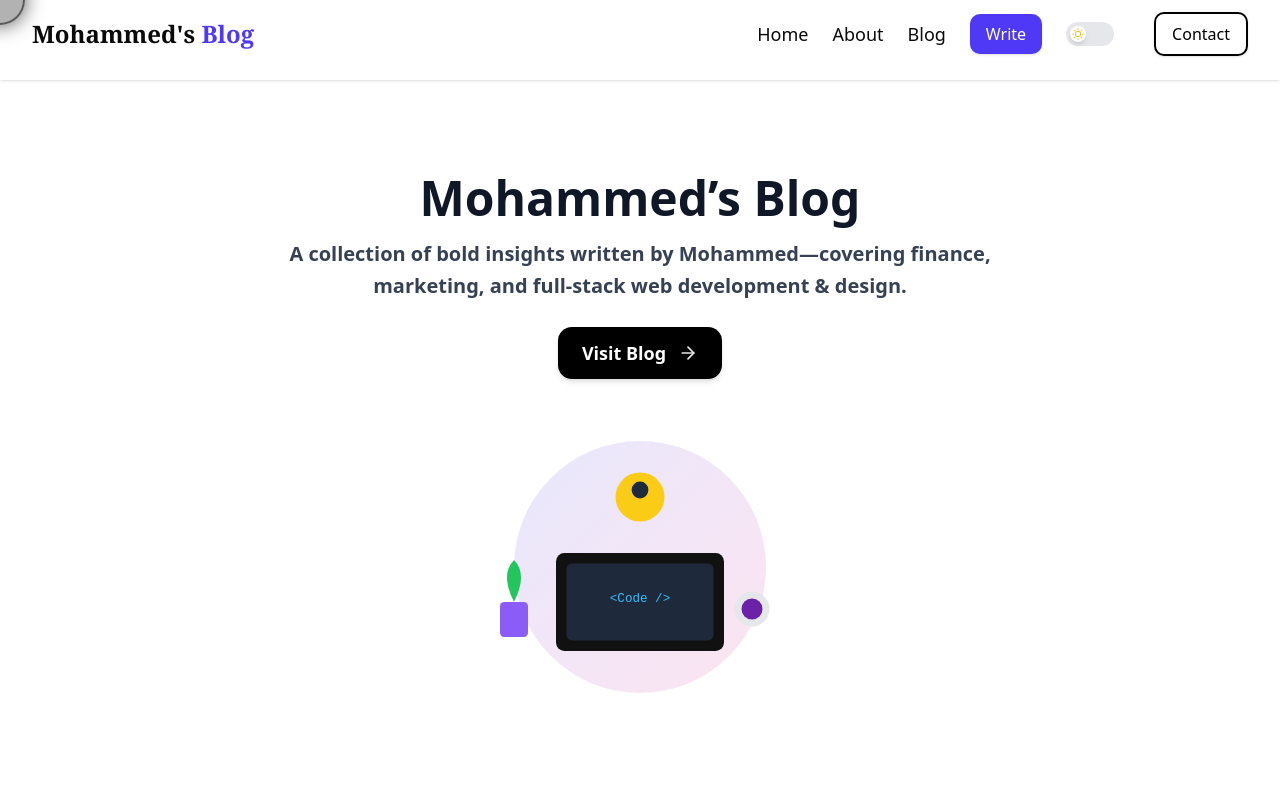
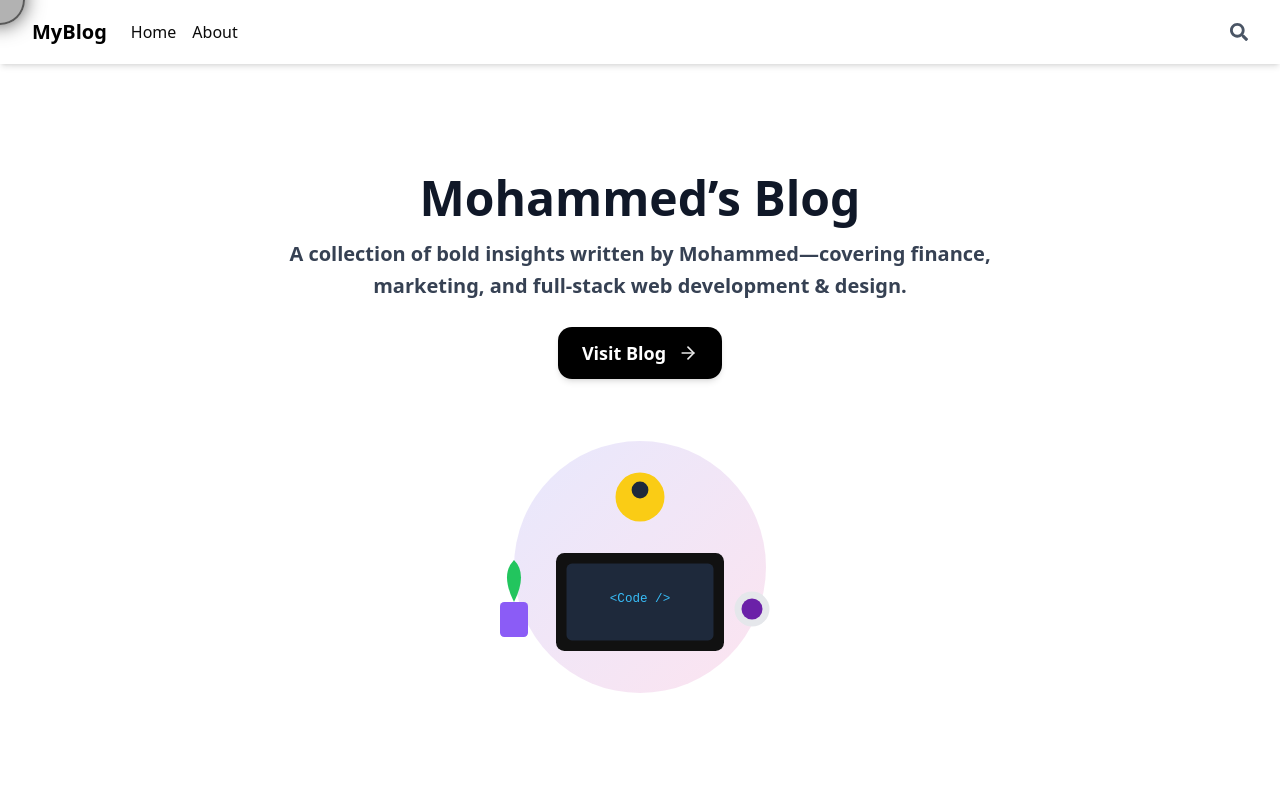
Before and after one commit to awash-dev/Mame-journey, a Next.js app: page / in a window 1280 px wide. Shown: the top 800 px of the page. Built offline with nearby package versions, Linux system fonts and the light colour scheme.

Commit message:
Update Navbar.tsx

```diff
--- a/components/Navbar.tsx
+++ b/components/Navbar.tsx
@@ -1,142 +1,204 @@
 "use client";
 
-import Link from "next/link"; import React, { useState, useEffect, useRef } from "react"; import { FaBars, FaTimes } from "react-icons/fa"; import { BsSun, BsMoonStarsFill } from "react-icons/bs"; import { motion, AnimatePresence } from "framer-motion"; import { useTheme } from "next-themes"; import { cn } from "@/lib/utils";
+import React, { useState, useEffect, useRef, useCallback } from "react";
+import Link from "next/link";
+import { FaSearch, FaBars, FaTimes } from "react-icons/fa";
+import { motion, AnimatePresence } from "framer-motion";
+import { useTheme } from "next-themes";
+import { cn } from "@/lib/utils";
 
-const Navbar: React.FC = () => { const [mobileMenuOpen, setMobileMenuOpen] = useState(false); const [textBoxOpen, setTextBoxOpen] = useState(false); const [message, setMessage] = useState(""); const [charCount, setCharCount] = useState(0); const textAreaRef = useRef<HTMLTextAreaElement | null>(null); const { theme, setTheme } = useTheme(); const isDark = theme === "dark";
+interface BlogPost {
+  id: string;
+  title: string;
+  url: string;
+  image?: string | null;
+}
 
-// Auto expand textarea height useEffect(() => { if (textAreaRef.current) { textAreaRef.current.style.height = "auto"; textAreaRef.current.style.height = ${textAreaRef.current.scrollHeight}px; } }, [message]);
+const Navbar: React.FC = () => {
+  const [mobileMenuOpen, setMobileMenuOpen] = useState(false);
+  const [searchModalOpen, setSearchModalOpen] = useState(false);
+  const [searchTerm, setSearchTerm] = useState("");
+  const [searchResults, setSearchResults] = useState<BlogPost[]>([]);
+  const [searchIndex, setSearchIndex] = useState(-1);
+  const debounceRef = useRef<NodeJS.Timeout | null>(null);
+  const searchInputRef = useRef<HTMLInputElement>(null);
+  const { theme, setTheme } = useTheme();
+  const isDark = theme === "dark";
 
-const NavLink = ({ href, label }: { href: string; label: string }) => ( <Link href={href} onClick={() => setMobileMenuOpen(false)} className="text-lg hover:text-indigo-600 dark:hover:text-indigo-400 transition-colors" > {label} </Link> );
+  /** Fetch search results */
+  const fetchSearchResults = useCallback(async (term: string) => {
+    if (!term.trim()) return setSearchResults([]);
+    try {
+      const res = await fetch(`/api/search-posts?query=${encodeURIComponent(term)}`);
+      const { data, error } = await res.json();
+      if (error || !res.ok) throw new Error(error || "Search failed");
+      const results = data.map((post: any) => ({
+        id: post.id,
+        title: post.title,
+        url: `/post/${post.id}`,
+        image: post.image,
+      }));
+      setSearchResults(results);
+      setSearchIndex(-1);
+    } catch (err) {
+      console.error(err);
+      setSearchResults([]);
+    }
+  }, []);
 
-const DarkModeToggle = () => ( <motion.button onClick={() => setTheme(isDark ? "light" : "dark")} aria-label="Toggle Dark Mode" aria-pressed={isDark} whileTap={{ scale: 0.9 }} className="relative w-12 h-6 rounded-full flex items-center bg-gray-200 dark:bg-gray-700" > <motion.div className="absolute w-4 h-4 rounded-full bg-white dark:bg-gray-200 shadow-md flex items-center justify-center" animate={{ x: isDark ? "calc(100% + 0.5rem)" : "0.25rem" }} transition={{ type: "spring", stiffness: 700, damping: 30 }} > <AnimatePresence mode="wait"> {isDark ? ( <motion.span key="moon" initial={{ opacity: 0, scale: 0.5 }} animate={{ opacity: 1, scale: 1 }} exit={{ opacity: 0, scale: 0.5 }} > <BsMoonStarsFill className="w-3 h-3 text-gray-700" /> </motion.span> ) : ( <motion.span key="sun" initial={{ opacity: 0, scale: 0.5 }} animate={{ opacity: 1, scale: 1 }} exit={{ opacity: 0, scale: 0.5 }} > <BsSun className="w-3 h-3 text-yellow-500" /> </motion.span> )} </AnimatePresence> </motion.div> </motion.button> );
+  const handleSearchChange = useCallback(
+    (e: React.ChangeEvent<HTMLInputElement>) => {
+      const term = e.target.value;
+      setSearchTerm(term);
+      if (debounceRef.current) clearTimeout(debounceRef.current);
+      debounceRef.current = setTimeout(() => fetchSearchResults(term), 300);
+    },
+    [fetchSearchResults]
+  );
 
-return ( <> {/* Navbar */} <motion.nav initial={{ opacity: 0 }} animate={{ opacity: 1 }} transition={{ duration: 0.3 }} className="bg-white dark:bg-gray-900 fixed top-0 z-50 w-full px-4 md:px-6 lg:px-8 py-3 h-[80px] items-center shadow" > <div className="container mx-auto flex items-center justify-between"> <Link
-href="/"
-className="font-bold text-[20px] md:text-2xl font-serif"
-> Mohammed's <span className="text-indigo-600 dark:text-indigo-400"> Blog</span> </Link>
+  /** Handle keyboard navigation inside modal */
+  useEffect(() => {
+    const handleKey = (e: KeyboardEvent) => {
+      if (!searchModalOpen) return;
+      if (e.key === "Escape") return setSearchModalOpen(false);
+      if (!searchResults.length) return;
+      if (e.key === "ArrowDown") {
+        e.preventDefault();
+        setSearchIndex((i) => Math.min(i + 1, searchResults.length - 1));
+      }
+      if (e.key === "ArrowUp") {
+        e.preventDefault();
+        setSearchIndex((i) => Math.max(i - 1, 0));
+      }
+      if (e.key === "Enter" && searchIndex > -1) {
+        window.location.href = searchResults[searchIndex].url;
+      }
+    };
+    window.addEventListener("keydown", handleKey);
+    return () => window.removeEventListener("keydown", handleKey);
+  }, [searchModalOpen, searchResults, searchIndex]);
 
-<div className="hidden md:flex items-center space-x-6">
-        <NavLink href="/" label="Home" />
-        <NavLink href="/About" label="About" />
-        <NavLink href="/Blog" label="Blog" />
+  /** Auto-focus input when modal opens */
+  useEffect(() => {
+    if (searchModalOpen) {
+      setSearchTerm("");
+      setSearchResults([]);
+      setTimeout(() => searchInputRef.current?.focus(), 100);
+    }
+  }, [searchModalOpen]);
+
+  /** Search modal content */
+  const SearchModal = () => (
+    <AnimatePresence>
+      {searchModalOpen && (
+        <motion.div
+          initial={{ opacity: 0 }}
+          animate={{ opacity: 1 }}
+          exit={{ opacity: 0 }}
+          className="fixed inset-0 z-50 flex items-center justify-center bg-black/50"
+          onClick={() => setSearchModalOpen(false)}
+        >
+          <motion.div
+            initial={{ scale: 0.9 }}
+            animate={{ scale: 1 }}
+            exit={{ scale: 0.9 }}
+            className="bg-white dark:bg-gray-800 w-full max-w-lg rounded-xl p-6 relative"
+            onClick={(e) => e.stopPropagation()} // prevent modal close on inner click
+          >
             <button
-          onClick={() => setTextBoxOpen(!textBoxOpen)}
-          aria-label="Open Text Box"
-          className="px-4 py-2 bg-indigo-600 text-white rounded-lg shadow hover:bg-indigo-700 transition"
+              className="absolute top-4 right-4 text-gray-500 dark:text-gray-400"
+              onClick={() => setSearchModalOpen(false)}
             >
-          Write
+              <FaTimes size={20} />
             </button>
-        <DarkModeToggle />
-        <Link
-          href="/Contact"
+            <div className="flex flex-col">
+              <input
+                ref={searchInputRef}
+                type="text"
+                value={searchTerm}
+                onChange={handleSearchChange}
+                placeholder="Search posts..."
+                className="w-full p-3 rounded-md border border-gray-300 dark:border-gray-700 dark:bg-gray-700 dark:text-white focus:outline-none focus:ring-2 focus:ring-indigo-500"
+              />
+              <div className="mt-4 max-h-64 overflow-y-auto">
+                {searchTerm && searchResults.length === 0 && (
+                  <p className="text-gray-500 dark:text-gray-400 text-center">No results found.</p>
+                )}
+                {searchResults.map((post, index) => (
+                  <div
+                    key={post.id}
+                    onClick={() => (window.location.href = post.url)}
                     className={cn(
-            "ml-4 px-4 py-2 border-2 rounded-lg transition font-mono shadow",
-            "hover:text-white hover:bg-black dark:hover:text-black dark:hover:bg-white",
-            "text-black dark:text-white border-black dark:border-white"
+                      "p-3 rounded-md cursor-pointer hover:bg-gray-100 dark:hover:bg-gray-700 flex items-center gap-3",
+                      searchIndex === index && "bg-indigo-100 dark:bg-indigo-900 text-indigo-900 dark:text-indigo-100"
                     )}
                   >
-          Contact
+                    {post.image ? (
+                      <img
+                        src={post.image}
+                        className="w-12 h-12 object-cover rounded"
+                        alt={post.title}
+                        onError={(e) => {
+                          e.currentTarget.src = `https://placehold.co/64x64/E0E0E0/666666?text=No+Image`;
+                        }}
+                      />
+                    ) : (
+                      <div className="w-12 h-12 bg-gray-200 dark:bg-gray-600 rounded flex items-center justify-center text-xs text-gray-500 dark:text-gray-400">
+                        No Img
+                      </div>
+                    )}
+                    <span className="text-black dark:text-white">{post.title}</span>
+                  </div>
+                ))}
+              </div>
+            </div>
+          </motion.div>
+        </motion.div>
+      )}
+    </AnimatePresence>
+  );
+
+  return (
+    <nav className="w-full bg-white dark:bg-gray-900 shadow-md fixed top-0 left-0 z-40">
+      <div className="max-w-7xl mx-auto px-4 sm:px-6 lg:px-8 flex items-center justify-between h-16">
+        <div className="flex items-center gap-6">
+          <Link href="/" className="font-bold text-xl text-black dark:text-white">
+            MyBlog
           </Link>
+          <div className="hidden md:flex gap-4">
+            <Link href="/" className="hover:text-indigo-600 dark:hover:text-indigo-400 transition-colors">Home</Link>
+            <Link href="/about" className="hover:text-indigo-600 dark:hover:text-indigo-400 transition-colors">About</Link>
+          </div>
         </div>
 
-      <div className="md:hidden flex items-center space-x-4">
+        <div className="flex items-center gap-4">
+          {/* Search icon opens modal */}
+          <button onClick={() => setSearchModalOpen(true)} className="text-gray-600 dark:text-gray-300 hover:text-indigo-500 dark:hover:text-indigo-400 transition-colors">
+            <FaSearch size={18} />
+          </button>
+
+          {/* Mobile menu toggle */}
           <button
-          onClick={() => setTextBoxOpen(!textBoxOpen)}
-          aria-label="Open Text Box"
-          className="px-3 py-1 bg-indigo-600 text-white rounded-md shadow"
+            className="md:hidden text-gray-600 dark:text-gray-300 hover:text-indigo-500 dark:hover:text-indigo-400"
+            onClick={() => setMobileMenuOpen((prev) => !prev)}
           >
-          Write
-        </button>
-        <DarkModeToggle />
-        <button
-          onClick={() => setMobileMenuOpen(!mobileMenuOpen)}
-          aria-label="Toggle Menu"
-        >
-          {mobileMenuOpen ? (
-            <FaTimes className="w-6 h-6 text-gray-600 dark:text-gray-300" />
-          ) : (
-            <FaBars className="w-6 h-6 text-gray-600 dark:text-gray-300" />
-          )}
+            {mobileMenuOpen ? <FaTimes size={20} /> : <FaBars size={20} />}
           </button>
         </div>
       </div>
-  </motion.nav>
 
-  {/* Text Box Modal */}
-  <AnimatePresence>
-    {textBoxOpen && (
-      <>
-        <motion.div
-          initial={{ opacity: 0 }}
-          animate={{ opacity: 0.5 }}
-          exit={{ opacity: 0 }}
-          className="fixed inset-0 bg-black z-40"
-          onClick={() => setTextBoxOpen(false)}
-        />
+      {/* Mobile menu */}
+      {mobileMenuOpen && (
+        <div className="md:hidden bg-white dark:bg-gray-900 border-t border-gray-200 dark:border-gray-700">
+          <Link href="/" className="block px-4 py-2 text-gray-700 dark:text-gray-200">Home</Link>
+          <Link href="/about" className="block px-4 py-2 text-gray-700 dark:text-gray-200">About</Link>
+        </div>
+      )}
 
-        <motion.div
-          initial={{ opacity: 0, y: -20 }}
-          animate={{ opacity: 1, y: 0 }}
-          exit={{ opacity: 0, y: -20 }}
-          transition={{ duration: 0.3 }}
-          className="fixed top-1/2 left-1/2 -translate-x-1/2 -translate-y-1/2 z-50 bg-white dark:bg-gray-800 shadow-2xl rounded-2xl p-6 w-full max-w-lg flex flex-col"
-        >
-          <h2 className="text-xl font-semibold text-gray-800 dark:text-gray-100 mb-4">
-            Write your message
-          </h2>
-          <textarea
-            ref={textAreaRef}
-            value={message}
-            onChange={(e) => {
-              setMessage(e.target.value);
-              setCharCount(e.target.value.length);
-            }}
-            placeholder="Type here..."
-            className="w-full resize-none border border-gray-300 dark:border-gray-600 rounded-lg p-3 text-black dark:text-white dark:bg-gray-700 focus:outline-none focus:ring-2 focus:ring-indigo-500 shadow-sm"
-            rows={3}
-          />
-          <div className="flex justify-between items-center mt-3">
-            <span className="text-xs text-gray-500 dark:text-gray-400">
-              {charCount} characters
-            </span>
-            <button
-              onClick={() => {
-                console.log("Message sent:", message);
-                setMessage("");
-                setCharCount(0);
-                setTextBoxOpen(false);
-              }}
-              className="px-5 py-2 bg-gradient-to-r from-indigo-500 to-purple-600 text-white font-medium rounded-lg shadow hover:opacity-90 transition"
-            >
-              Send
-            </button>
-          </div>
-        </motion.div>
-      </>
-    )}
-  </AnimatePresence>
-
-  {/* Mobile Menu */}
-  <AnimatePresence>
-    {mobileMenuOpen && (
-      <motion.div
-        initial={{ opacity: 0, y: -20 }}
-        animate={{ opacity: 1, y: 0 }}
-        exit={{ opacity: 0, y: -20 }}
-        transition={{ duration: 0.2 }}
-        className="md:hidden fixed top-[80px] left-0 w-full bg-white dark:bg-gray-900 z-40 py-4 shadow-md"
-      >
-        <div className="flex flex-col items-center space-y-6 px-4">
-          <NavLink href="/" label="Home" />
-          <NavLink href="/About" label="About" />
-          <NavLink href="/Blog" label="Blog" />
-          <NavLink href="/Contact" label="Contact" />
-        </div>
-      </motion.div>
-    )}
-  </AnimatePresence>
-</>
-
-); };
+      {/* Search modal */}
+      <SearchModal />
+    </nav>
+  );
+};
 
 export default Navbar;
```
Lines whose indentation alone changed are shown as unchanged.
